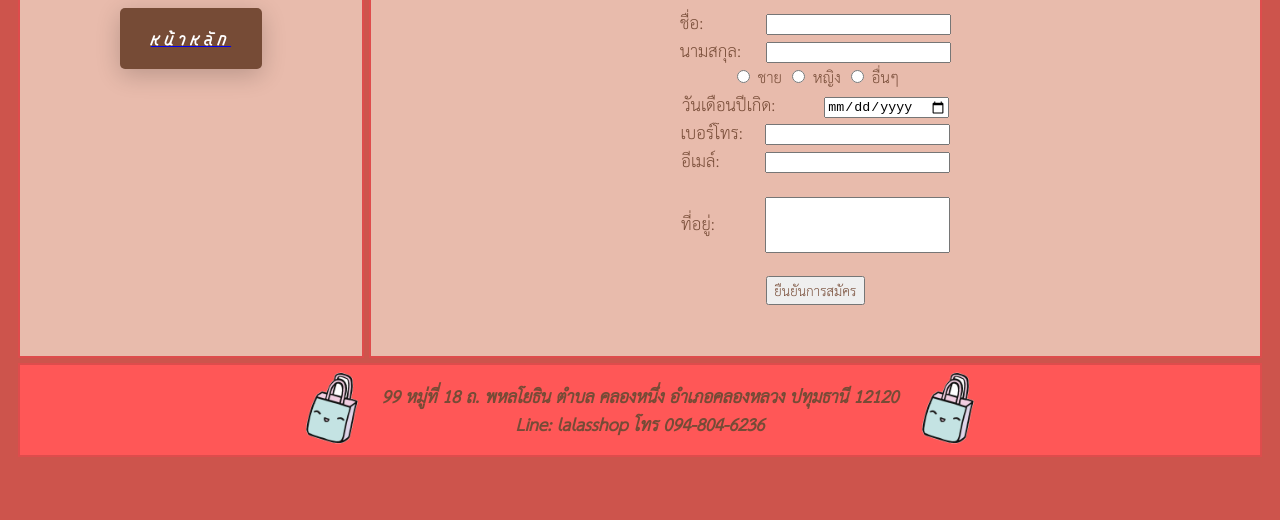
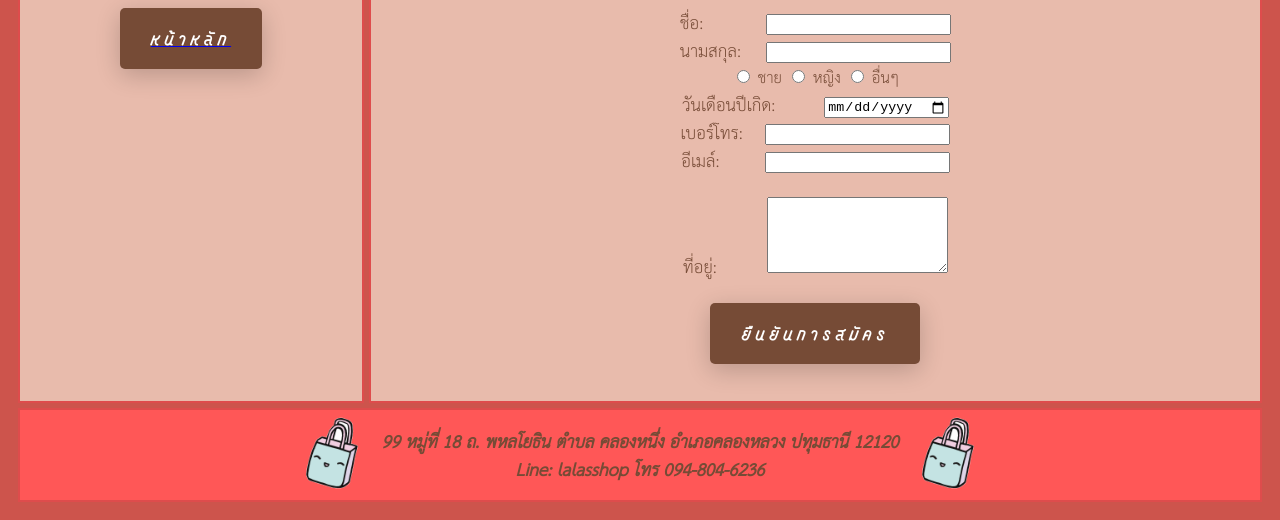
Before and after one commit to kske02/Website, a plain HTML site: page register.html in a window 1280 px wide. Shown: the part 288-808 px from the top of the page. Drawn offline with Linux system fonts and the light colour scheme.

Commit message:
Add files via upload

```diff
--- a/register.html
+++ b/register.html
@@ -16,13 +16,13 @@
         }
         .item-L {
             grid-area: lside;
-            height: 425px;
+            height: 470px;
             align-items: center;
             justify-content: center;
         }
         .item-M {
             grid-area: main;
-            height: 425px;
+            height: 470px;
         }
         .item-F {
             grid-area: footer;
@@ -98,9 +98,11 @@
                 <label for="email" style="font-family: 'THSarabun'; font-size: 25px; margin-right: 40px; color: #764b36;">อีเมล์:</label>
                     <input type="email" id="email" name="email" required><br><br>
                 <label for="address" style="font-family: 'THSarabun'; font-size: 25px; margin-right: 45px; color: #764b36;">ที่อยู่:</label>
-                    <input type="text" id="address" name="address" style="height: 50px;" required>
+                    <textarea id="address" name="address" style="height: 70px;" required></textarea>
                 <br><br>
-                    <input type="submit" value="ยืนยันการสมัคร" style="font-family: 'THSarabun'; font-size: 20px; color: #764b36;">
+                    <button type="submit" value="ยืนยันการสมัคร" style="margin: auto;">
+                        <span style="font-family: 'FCYingThai';">ยืนยันการสมัคร</span>
+                    </button>
             </form>
         </div>
         <div class="item-F item-Pink">
```
Also changed, not shown: index.html (+5 -3 lines).
